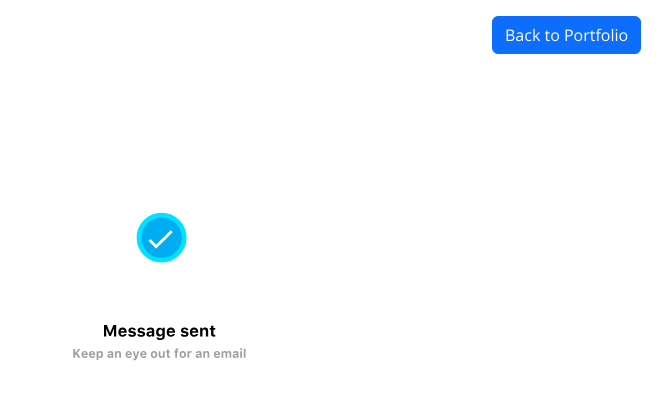
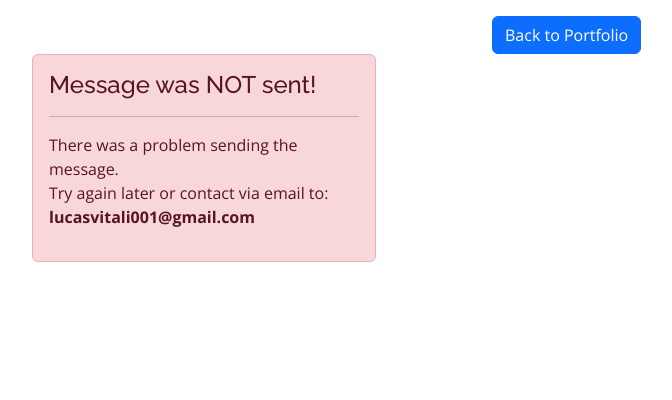
Before and after one commit to fourofclubs001/Portfolio, a Flask app: template templates/contact_form_response.html in a window 1280 px wide. Shown: the top 400 px of the page, without its empty margins (436-1108 px from the left). Run offline with Flask 3, Linux system fonts and the light colour scheme; the template is opened without the code that fills it, so the values that code supplies are empty; some libraries are stand-ins or nearby versions.

Commit message:
form send mail via mailgun test

```diff
--- a/app.py
+++ b/app.py
@@ -1,5 +1,6 @@
 from flask import Flask, render_template, request, redirect, url_for
 from modules.ContactForm import ContactForm
+import requests
 import secrets
 import json
 import os
@@ -23,12 +24,24 @@ def index():
 
     if contactForm.validate_on_submit():
 
-        name = contactForm.name
-        email = contactForm.email
-        subject = contactForm.subject
-        message = contactForm.message
+        name = contactForm.name.data
+        email = contactForm.email.data
+        subject = contactForm.subject.data
+        message = contactForm.message.data
 
-        return render_template("contact_form_response.html")
+        body = 'Name: ' + name + ' Email: ' + email + '\n' + message
+
+        response = requests.post(
+		"https://api.mailgun.net/v3/sandbox4f5311015adf4863ba3ea4f0ade788be.mailgun.org/messages",
+		auth=("api", "dc786b5bb50ca2f1402996747169b295-8c90f339-6f386df1"),
+		data={"from": "postmaster@sandbox4f5311015adf4863ba3ea4f0ade788be.mailgun.org",
+			"to": ["lucasvitali001@gmail.com"],
+			"subject": subject,
+			"text": body})
+
+        isEmailSent = False
+
+        return render_template("contact_form_response.html", isEmailSent = isEmailSent)
 
     return render_template("index.html", info = info)
 
--- a/templates/contact_form_response.html
+++ b/templates/contact_form_response.html
@@ -14,7 +14,18 @@
     </div>
     <div class = "row justify-content-center">
         <div class = "col-4">
+            {% if isEmailSent %}
             <lottie-player src="../static/email_sent_animation.json" background="transparent"  speed="1"  style="width: 20vw;" autoplay></lottie-player>
+            {% else %}
+            <div class="alert alert-danger" role="alert">
+                <h4 class="alert-heading">Message was NOT sent!</h4>
+                <hr>
+                <p class="mb-0">There was a problem sending the message.</p>
+                <p class = "mb-0">Try again later or contact via email to:
+                    <div class = "alert-link">lucasvitali001@gmail.com</div>
+                </p>
+              </div>
+            {% endif %}
         </div>
     </div>
 </div>
```
